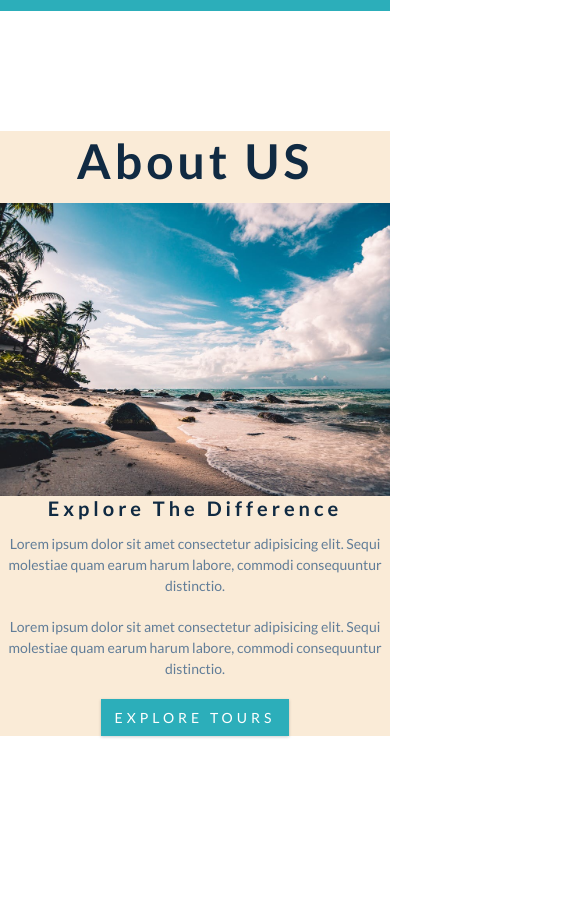
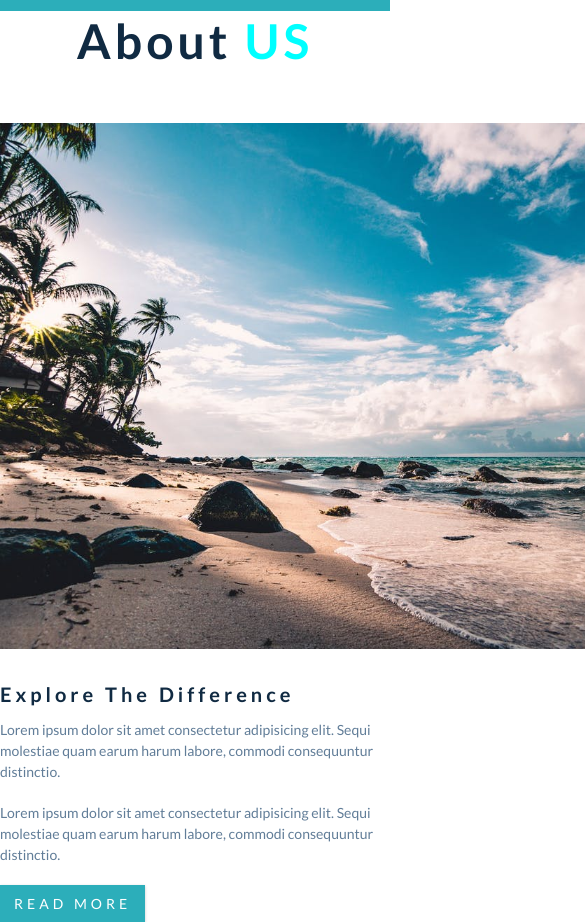
Before and after one commit to mdiallo000/BackRoads, a plain HTML site: page index.html in a window 390 px wide. Shown: the part 900-1822 px from the top of the page, 585 px wide, since content can reach past the window. Before the commit the page ends 1755 px from the top, so only its background shows below. Drawn offline with Linux system fonts and the light colour scheme.

Commit message:
about section responsive

```diff
--- a/css/styles.css
+++ b/css/styles.css
@@ -260,9 +260,33 @@ About
   flex-direction: column;
   justify-content: center;
   justify-items: center;
+}
+.about-title {
+  margin-bottom: 2.5rem;
   text-align: center;
 }
-.about-container {
+.about-title span {
+  color: aqua;
+}
+.about-img {
+  display: inline-block;
+  width: 700px;
+}
+
+.about-content {
+  margin-top: 1.75rem;
+}
+.about-content-container {
+  text-align: center;
+  flex-direction: column;
+  justify-content: center;
+  justify-items: center;
+}
+.about-content {
+  display: inline-block;
+  text-align: left;
+}
+/* .about-container {
   display: flex;
 
   background-color: antiquewhite;
@@ -271,6 +295,21 @@ About
   justify-content: center;
   justify-items: center;
   text-align: center;
+} */
+
+@media screen and (min-width: 998px) {
+  .about-content-container {
+    background-color: aqua;
+    display: flex;
+    flex-direction: row;
+  }
+  .about-content {
+    display: inline-block;
+    text-align: left;
+  }
+  .about-img {
+    width: 470px;
+  }
 }
 
 /* section add to globals */
--- a/index.html
+++ b/index.html
@@ -58,10 +58,12 @@
     </header>
     <!-- about section -->
     <div class="about">
-      <div class="about-container">
+
         <div class="about-title">
-          <h1 style="user-select: auto">About US</h1>
+          <h1 style="user-select: auto">About <span>US</span></h1>
         </div>
+        <div class="about-content-container">
+
           <div class="about-img">
             <img src="./images/about.jpeg" alt="" />
           </div>
@@ -75,7 +77,8 @@
               Lorem ipsum dolor sit amet consectetur adipisicing elit. Sequi
               molestiae quam earum harum labore, commodi consequuntur distinctio.
             </p>
-          <a href="#featured" class="btn scroll-link">Explore Tours</a>
+            <a href="#featured" class="btn scroll-link">Read More</a>
+          </div>
         </div>
       </div>
     </div>
```
Lines whose indentation alone changed are shown as unchanged.
